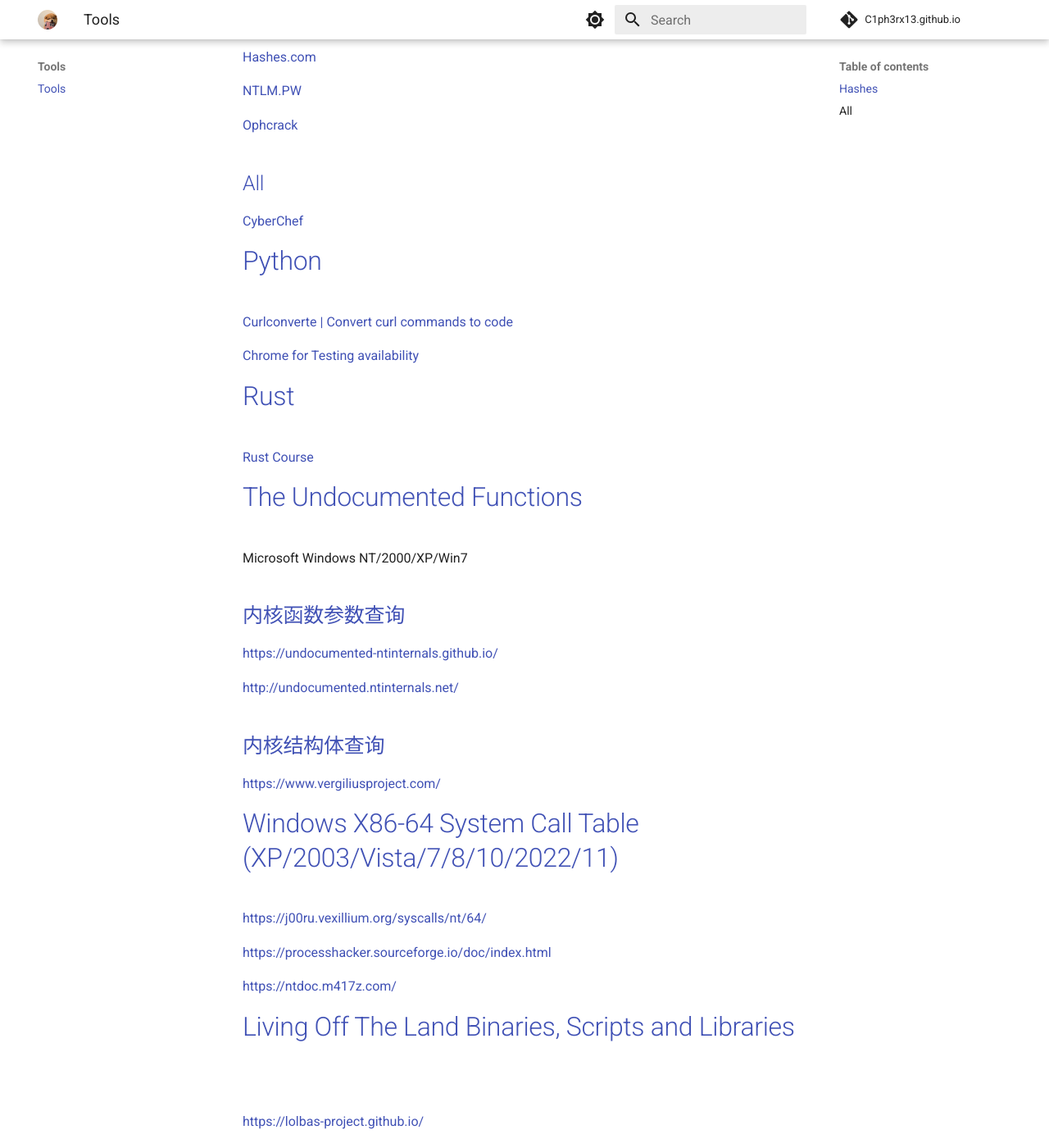
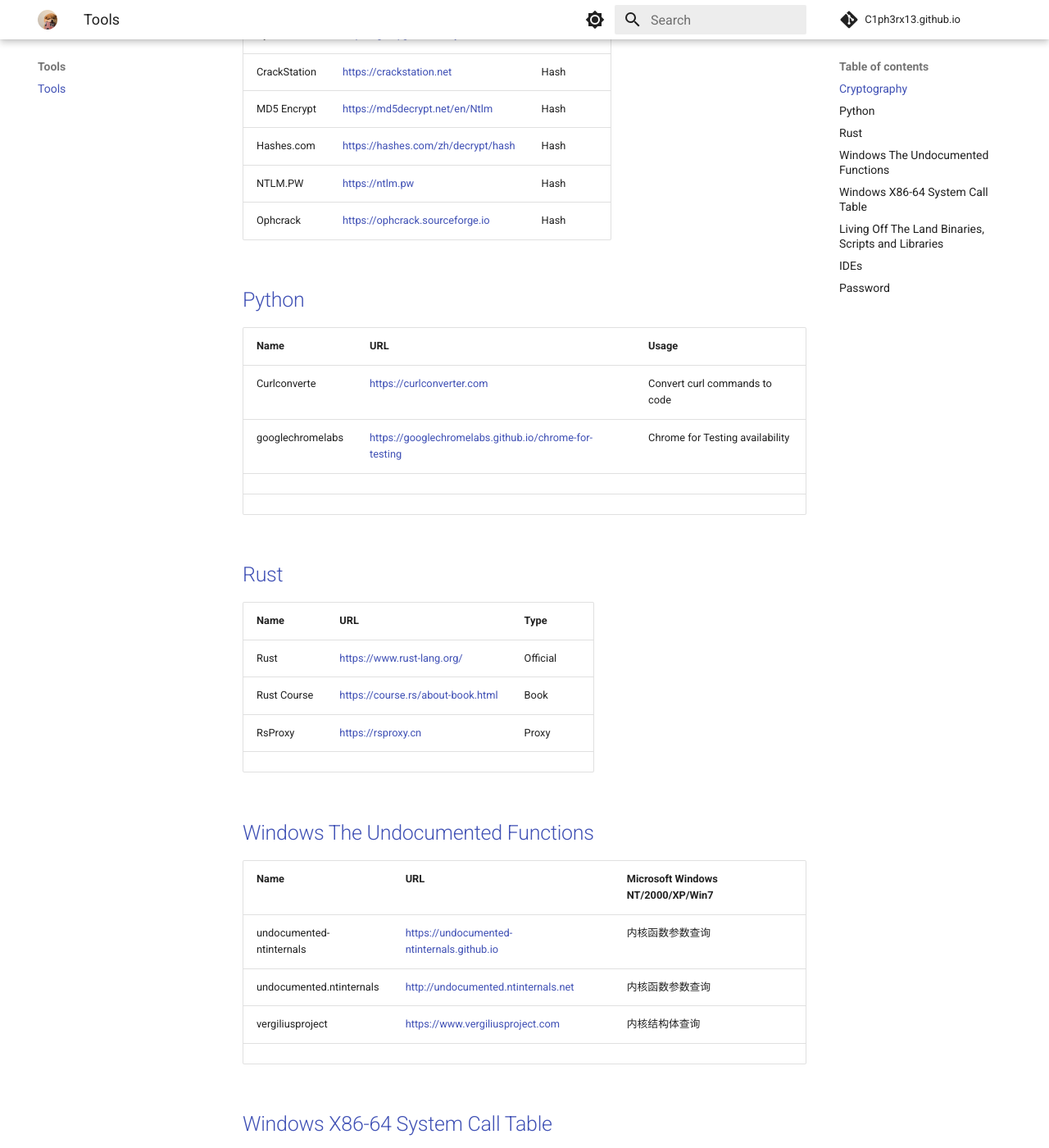
Before and after one commit to C1ph3rX13/C1ph3rX13.github.io, an MkDocs documentation site: the page built from docs/Tools.md, in a window 1280 px wide and 1400 px high, scrolled down 306 px. Shown: the whole window at 82% size. Built offline with MkDocs 1.6.1 and Material for MkDocs 9.7.7, drawn with Linux system fonts in a browser that asks for light colours; comment, search, counter and statistics services are not loaded; some of the changed text lies outside the part shown.

Commit message:
Update Tools.md

```diff
--- a/docs/Tools.md
+++ b/docs/Tools.md
@@ -1,63 +1,63 @@
-# Cryptography
+## Cryptography
 
-## Hashes
+| Name         | URL                                | Type |
+| ------------ | ---------------------------------- | ---- |
+| CyberChef    | https://gchq.github.io/CyberChef   | All  |
+| CrackStation | https://crackstation.net           | Hash |
+| MD5 Encrypt  | https://md5decrypt.net/en/Ntlm     | Hash |
+| Hashes.com   | https://hashes.com/zh/decrypt/hash | Hash |
+| NTLM.PW      | https://ntlm.pw                    | Hash |
+| Ophcrack     | https://ophcrack.sourceforge.io    | Hash |
 
-[CrackStation](https://crackstation.net)
+## Python
 
-[Md5 Encrypt](https://md5decrypt.net/en/Ntlm)
+| Name             | URL                                                   | Usage                           |
+| ---------------- | ----------------------------------------------------- | ------------------------------- |
+| Curlconverte     | https://curlconverter.com                             | Convert curl commands to code   |
+| googlechromelabs | https://googlechromelabs.github.io/chrome-for-testing | Chrome for Testing availability |
+|                  |                                                       |                                 |
+|                  |                                                       |                                 |
 
-[Hashes.com](https://hashes.com/zh/decrypt/hash[)
+## Rust
 
-[NTLM.PW](https://ntlm.pw)
+| Name        | URL                               | Type     |
+| ----------- | --------------------------------- | -------- |
+| Rust        | https://www.rust-lang.org/        | Official |
+| Rust Course | https://course.rs/about-book.html | Book     |
+| RsProxy     | https://rsproxy.cn                | Proxy    |
+|             |                                   |          |
 
-[Ophcrack](https://ophcrack.sourceforge.io/)
+## Windows The Undocumented Functions
 
-## All
+| Name                     | URL                                        | Microsoft Windows NT/2000/XP/Win7 |
+| ------------------------ | ------------------------------------------ | --------------------------------- |
+| undocumented-ntinternals | https://undocumented-ntinternals.github.io | 内核函数参数查询                  |
+| undocumented.ntinternals | http://undocumented.ntinternals.net        | 内核函数参数查询                  |
+| vergiliusproject         | https://www.vergiliusproject.com           | 内核结构体查询                    |
+|                          |                                            |                                   |
 
-[CyberChef](https://gchq.github.io/CyberChef[)
+## Windows X86-64 System Call Table
 
-# Python
+| Name         | URL                                                 | XP/2003/Vista/7/8/10/2022/11 |
+| ------------ | --------------------------------------------------- | ---------------------------- |
+| vexillium    | https://j00ru.vexillium.org/syscalls/nt/64          |                              |
+| processhacke | https://processhacker.sourceforge.io/doc/index.html |                              |
+| ntdoc        | https://ntdoc.m417z.com                             |                              |
+|              |                                                     |                              |
 
-[Curlconverte | Convert curl commands to code](https://curlconverter.com)
+## Living Off The Land Binaries, Scripts and Libraries
 
-[Chrome for Testing availability](https://googlechromelabs.github.io/chrome-for-testing)
+| Name     | URL                               | Type |
+| -------- | --------------------------------- | ---- |
+| lolbas   | https://lolbas-project.github.io/ |      |
+| gtfobins | https://gtfobins.github.io/       |      |
+|          |                                   |      |
+|          |                                   |      |
 
-# Rust
-
-[Rust Course](https://course.rs/about-book.html)
-
-# The Undocumented Functions
-
-Microsoft Windows NT/2000/XP/Win7
-
-## 内核函数参数查询
-
-https://undocumented-ntinternals.github.io/
-
-http://undocumented.ntinternals.net/
-
-## 内核结构体查询
-
-https://www.vergiliusproject.com/
-
-# Windows X86-64 System Call Table (XP/2003/Vista/7/8/10/2022/11)
-
-https://j00ru.vexillium.org/syscalls/nt/64/
-
-https://processhacker.sourceforge.io/doc/index.html
-
-https://ntdoc.m417z.com/
-
-# Living Off The Land Binaries, Scripts and Libraries
-
-https://lolbas-project.github.io/
-
-https://gtfobins.github.io/
-
-# IDEs
+## IDEs
 
 https://3.jetbra.in/
 
-# Password
+## Password
 
 https://www.nirsoft.net/password_recovery_tools.html
```
